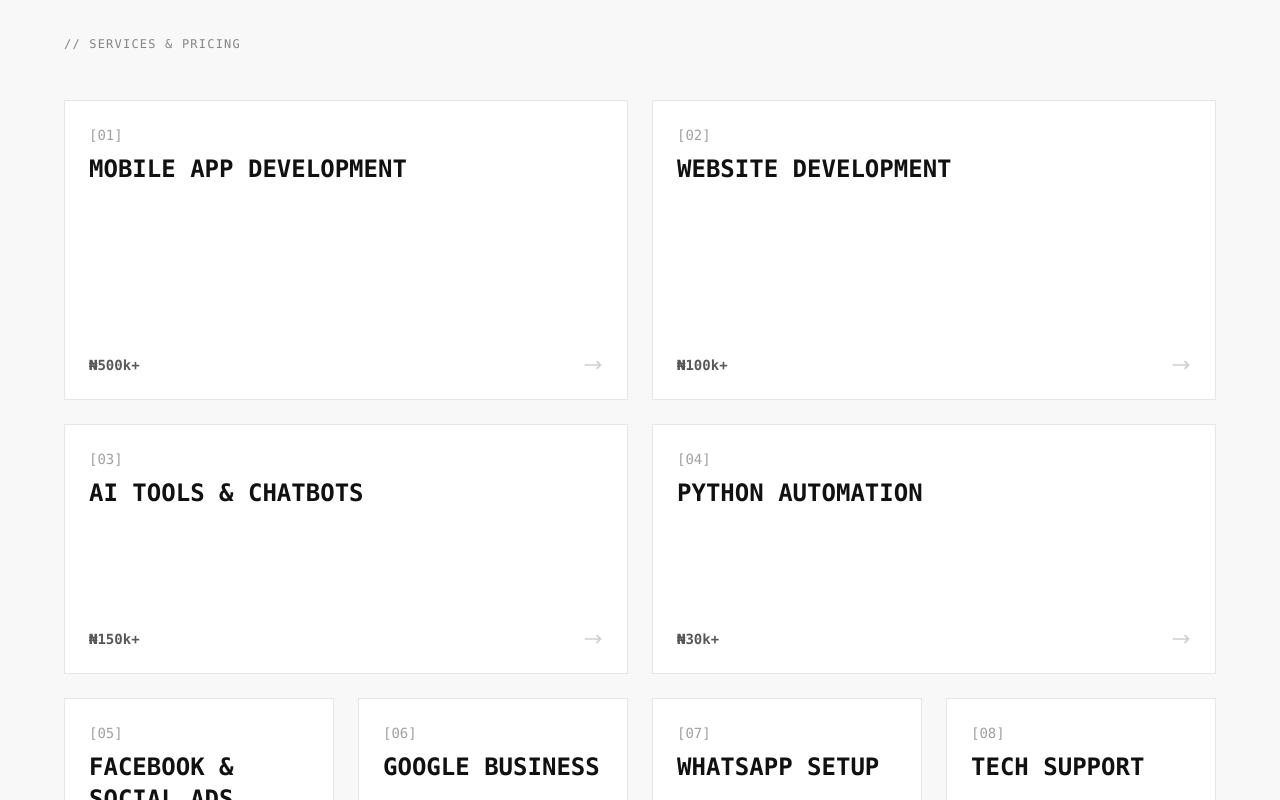
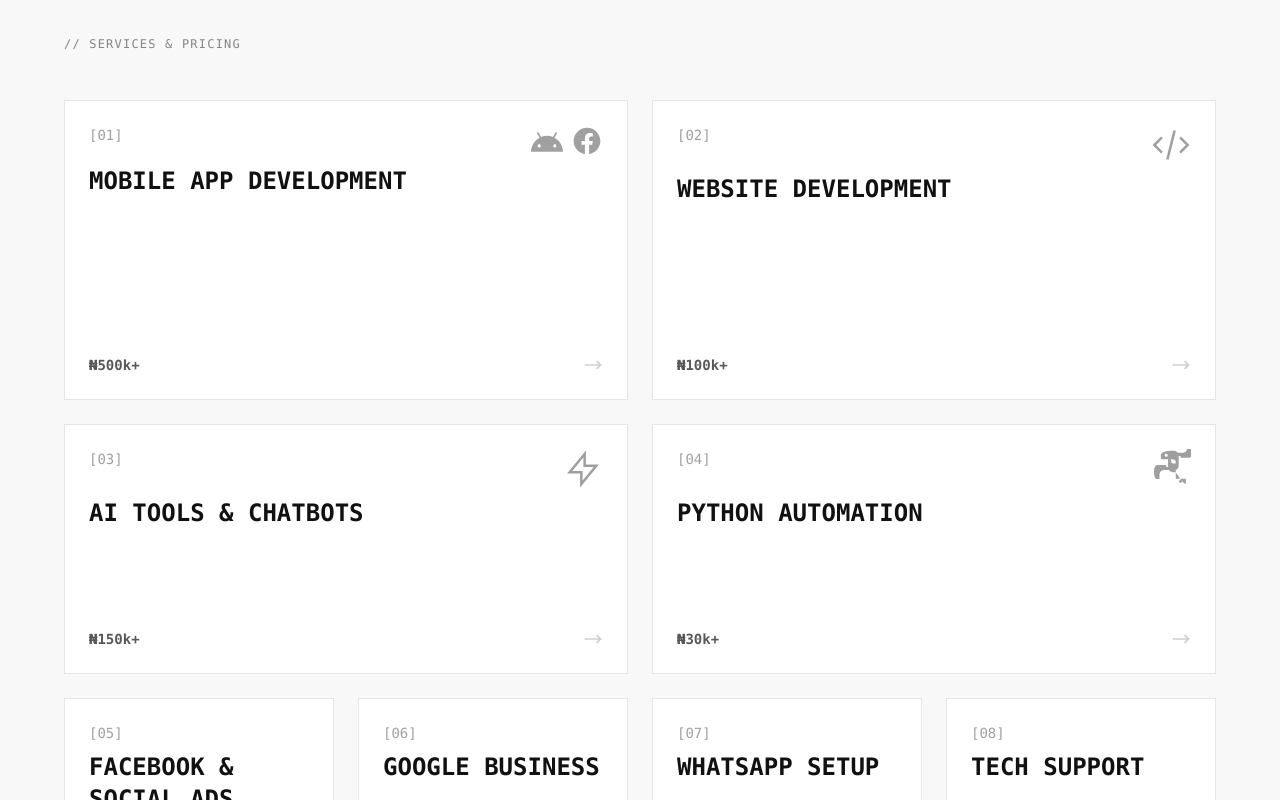
Before and after one commit to francisnaga/My-Portfolio, a React (Vite) app: page / in a window 1280 px wide. Shown: the part 860-1660 px from the top of the page. Built offline with nearby package versions, Linux system fonts and the light colour scheme.

Commit message:
feat: add vector icons to services bento grid

```diff
--- a/src/components/Services.jsx
+++ b/src/components/Services.jsx
@@ -7,7 +7,13 @@ const allServices = [
     price: "₦500k+",
     range: "₦500k - 3.5M+",
     desc: "Custom Android & iOS apps built from idea to launch: clean design, fast performance.",
-    colSpan: "md:col-span-2 md:row-span-2 min-h-[300px]"
+    colSpan: "md:col-span-2 md:row-span-2 min-h-[300px]",
+    icon: (
+      <div className="flex gap-2">
+        <svg className="w-8 h-8 text-dark/40" viewBox="0 0 24 24" fill="currentColor"><path d="M17.6 9.48l1.84-3.18c.16-.31.04-.69-.26-.85-.29-.15-.65-.06-.83.22l-1.88 3.24c-2.86-1.21-6.08-1.21-8.94 0L5.65 5.67c-.19-.28-.56-.38-.85-.22-.29.15-.41.54-.24.85l1.83 3.18C2.73 11.51 0 15.65 0 20h24c0-4.35-2.73-8.49-6.4-10.52zm-11.4 7.4c-.65 0-1.18-.53-1.18-1.18 0-.66.53-1.19 1.18-1.19.66 0 1.19.53 1.19 1.19 0 .65-.53 1.18-1.19 1.18zm11.6 0c-.65 0-1.18-.53-1.18-1.18 0-.66.53-1.19 1.18-1.19.66 0 1.19.53 1.19 1.19 0 .65-.53 1.18-1.19 1.18z"/></svg>
+        <svg className="w-8 h-8 text-dark/40" viewBox="0 0 24 24" fill="currentColor"><path d="M12 2C6.477 2 2 6.477 2 12c0 4.991 3.657 9.128 8.438 9.878v-6.987h-2.54V12h2.54V9.797c0-2.506 1.492-3.89 3.777-3.89 1.094 0 2.238.195 2.238.195v2.46h-1.26c-1.243 0-1.63.771-1.63 1.562V12h2.773l-.443 2.89h-2.33v6.988C18.343 21.128 22 16.991 22 12c0-5.523-4.477-10-10-10z"/></svg>
+      </div>
+    )
   },
   {
     id: "02",
@@ -15,7 +21,10 @@ const allServices = [
     price: "₦100k+",
     range: "₦100k - 800k",
     desc: "Modern, mobile-friendly websites for businesses: fast, easy to manage, built to convert.",
-    colSpan: "md:col-span-2 md:row-span-2 min-h-[300px]"
+    colSpan: "md:col-span-2 md:row-span-2 min-h-[300px]",
+    icon: (
+      <svg className="w-10 h-10 text-dark/40" fill="none" viewBox="0 0 24 24" stroke="currentColor"><path strokeLinecap="square" strokeLinejoin="miter" strokeWidth={1.5} d="M10 20l4-16m4 4l4 4-4 4M6 16l-4-4 4-4" /></svg>
+    )
   },
   {
     id: "03",
@@ -23,7 +32,10 @@ const allServices = [
     price: "₦150k+",
     range: "₦150k - 1.5M",
     desc: "AI-powered tools and chatbots that answer customers, save time and cut costs.",
-    colSpan: "md:col-span-2 min-h-[250px]"
+    colSpan: "md:col-span-2 min-h-[250px]",
+    icon: (
+      <svg className="w-10 h-10 text-dark/40" fill="none" viewBox="0 0 24 24" stroke="currentColor"><path strokeLinecap="square" strokeLinejoin="miter" strokeWidth={1.5} d="M13 10V3L4 14h7v7l9-11h-7z" /></svg>
+    )
   },
   {
     id: "04",
@@ -31,7 +43,10 @@ const allServices = [
     price: "₦30k+",
     range: "₦30k - 300k",
     desc: "Custom scripts, bots and data tools that automate repetitive work.",
-    colSpan: "md:col-span-2 min-h-[250px]"
+    colSpan: "md:col-span-2 min-h-[250px]",
+    icon: (
+      <svg className="w-10 h-10 text-dark/40" viewBox="0 0 24 24" fill="currentColor"><path d="M12.016 1c-5.83 0-6.103 2.502-6.103 2.502l.013 2.628H12.01c2.81 0 2.802 1.341 2.802 1.341v3.292h-5.69v-1.12H3.72s-1.897-.107-1.897 4.148c0 4.254 1.583 4.148 1.583 4.148h1.696v-2.383s.032-2.906 2.894-2.906h6.012s2.617.067 2.617-2.735v-5.65c0-3.21-2.94-3.265-2.94-3.265h-1.67zm-2.882 1.838a.925.925 0 0 1 .927.923.925.925 0 0 1-.927.925.925.925 0 0 1-.924-.925c0-.51.415-.923.924-.923zM14.86 8.767c-2.811 0-2.803-1.34-2.803-1.34v-3.293H17.75v1.12h5.402s1.897.106 1.897-4.147c0-4.254-1.583-4.148-1.583-4.148h-1.697v2.384s-.031 2.905-2.893 2.905H12.86s-2.616-.067-2.616 2.735v5.651c0 3.209 2.94 3.264 2.94 3.264h1.67C20.69 23 20.963 20.498 20.963 20.498l-.014-2.628H14.86zM17.742 20.24a.925.925 0 0 1-.926-.923.925.925 0 0 1 .926-.925.925.925 0 0 1 .924.925c0 .51-.414.923-.924.923z"/></svg>
+    )
   },
   {
     id: "05",
@@ -39,7 +54,8 @@ const allServices = [
     price: "₦100k/mo",
     range: "₦100k - 400k/month",
     desc: "Ad campaigns that bring real leads and sales. Setup, tracking and weekly optimisation.",
-    colSpan: "md:col-span-1 min-h-[200px]"
+    colSpan: "md:col-span-1 min-h-[200px]",
+    icon: null
   },
   {
     id: "06",
@@ -47,7 +63,8 @@ const allServices = [
     price: "₦20k+",
     range: "₦20k - 80k",
     desc: "I set up and optimise your business on Google Search and Maps.",
-    colSpan: "md:col-span-1 min-h-[200px]"
+    colSpan: "md:col-span-1 min-h-[200px]",
+    icon: null
   },
   {
     id: "07",
@@ -55,7 +72,8 @@ const allServices = [
     price: "₦15k+",
     range: "₦15k - 60k",
     desc: "Full professional setup: profile, catalog, auto-replies.",
-    colSpan: "md:col-span-1 min-h-[200px]"
+    colSpan: "md:col-span-1 min-h-[200px]",
+    icon: null
   },
   {
     id: "08",
@@ -63,7 +81,8 @@ const allServices = [
     price: "₦5k+",
     range: "₦5k - 50k",
     desc: "Stuck with a bug or setup? I diagnose and fix it fast.",
-    colSpan: "md:col-span-1 min-h-[200px]"
+    colSpan: "md:col-span-1 min-h-[200px]",
+    icon: null
   },
   {
     id: "09",
@@ -71,7 +90,8 @@ const allServices = [
     price: "₦250k+",
     range: "₦250k - 900k",
     desc: "Website, Google Business, WhatsApp setup and a launch ad campaign.",
-    colSpan: "md:col-span-2 min-h-[250px]"
+    colSpan: "md:col-span-2 min-h-[250px]",
+    icon: null
   },
   {
     id: "10",
@@ -79,7 +99,8 @@ const allServices = [
     price: "Free",
     range: "Free",
     desc: "In 15-20 minutes I'll tell you what's possible, time, and cost. No pressure.",
-    colSpan: "md:col-span-2 min-h-[250px]"
+    colSpan: "md:col-span-2 min-h-[250px]",
+    icon: null
   }
 ];
 
@@ -106,7 +127,14 @@ export default function Services() {
               {/* Default State */}
               <div className={`absolute inset-0 p-6 flex flex-col justify-between transition-opacity duration-300 ${activeId === svc.id ? 'opacity-0 pointer-events-none' : 'opacity-100'}`}>
                 <div>
-                  <span className="font-mono text-sm text-dark/40 mb-2 block">[{svc.id}]</span>
+                  <div className="flex justify-between items-start mb-2">
+                    <span className="font-mono text-sm text-dark/40">[{svc.id}]</span>
+                    {svc.icon && (
+                      <div className="group-hover:text-accent transition-colors">
+                        {svc.icon}
+                      </div>
+                    )}
+                  </div>
                   <h3 className="font-mono text-2xl uppercase font-bold text-dark group-hover:text-accent transition-colors">
                     {svc.title}
                   </h3>
```
